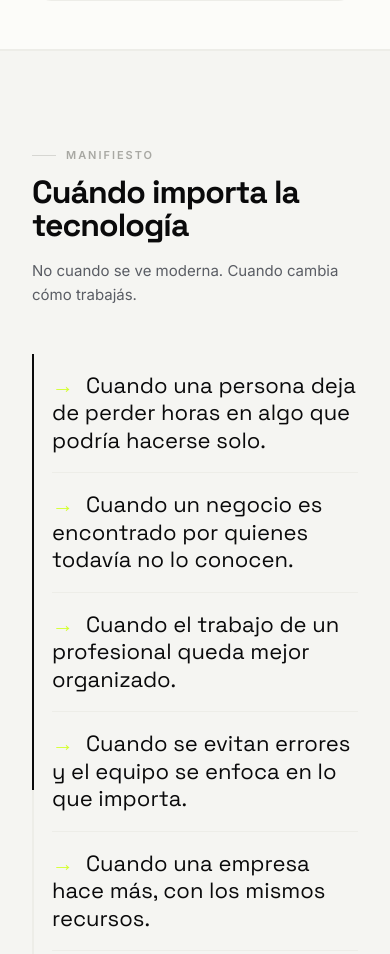
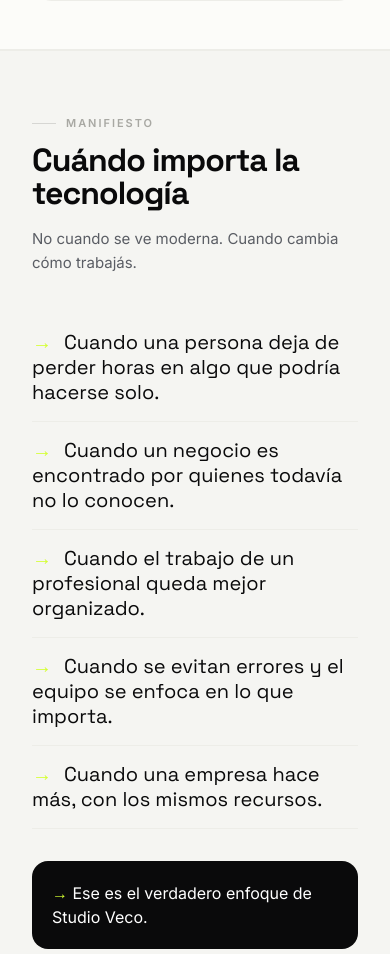
Before and after one commit to Corujotobiasok/StudioVecoWeb, a plain HTML site: page index.html in a window 390 px wide. Shown: the part 2539-3493 px from the top of the page. Drawn offline with Linux system fonts and the light colour scheme.

Commit message:
Add files via upload

```diff
--- a/index.html
+++ b/index.html
@@ -168,10 +168,9 @@ section{padding:96px 0}
 .p-card:nth-child(2)::after{background:var(--violet)}
 .p-card:nth-child(3)::after{background:var(--pink)}
 
-/* Manifesto */
+/* Manifesto - FIXED MOBILE */
 .manifesto{background:var(--gray-100);border-top:1px solid var(--gray-200);border-bottom:1px solid var(--gray-200)}
 .manifesto-layout{display:grid;grid-template-columns:340px 1fr;gap:64px}
-@media(max-width:900px){.manifesto-layout{grid-template-columns:1fr;gap:32px}}
 .manifesto-sticky{position:sticky;top:120px;align-self:start}
 .m-lines{display:flex;flex-direction:column}
 .m-line{font-family:var(--font-display);font-size:clamp(22px,2.6vw,32px);line-height:1.25;padding:18px 0;border-bottom:1px solid var(--gray-200);color:#D8D8D3;transition:color .5s var(--ease), transform .5s var(--ease);transform:translateX(0)}
@@ -179,6 +178,15 @@ section{padding:96px 0}
 .m-line.lit::before{content:'→';margin-right:12px;color:var(--lime);font-weight:700}
 .progress-track{width:2px;background:var(--gray-200);height:100%;position:absolute;left:0;top:0;border-radius:2px}
 .progress-fill{width:100%;background:var(--black);height:0%;transition:height .2s linear}
+@media(max-width:900px){
+  .manifesto{padding:64px 0}
+  .manifesto-layout{grid-template-columns:1fr;gap:24px}
+  .manifesto-sticky{position:relative;top:auto}
+  .manifesto-layout > div:nth-child(2){padding-left:0 !important}
+  .progress-track{display:none}
+  .m-line{font-size:20px;padding:16px 0;opacity:1;color:#B8B8B3}
+  .m-line.lit{color:var(--black);transform:none}
+}
 
 /* Services Bento */
 .bento{display:grid;grid-template-columns:1.2fr .8fr .8fr;grid-template-rows:auto auto;gap:16px}
@@ -577,23 +585,36 @@ const io2 = new IntersectionObserver(entries=>{
 },{threshold:.5});
 procs.forEach(el=>io2.observe(el));
 
-// Manifesto spotlight + progress
+// Manifesto spotlight + progress - MOBILE FIX
 const mLines = document.querySelectorAll('[data-m]');
 const mProg = document.getElementById('mProgress');
+const isMobileManifesto = window.matchMedia('(max-width: 900px)').matches;
+
+if(isMobileManifesto){
+  // En mobile, activar todas con un threshold más amigable
+  const ioMobile = new IntersectionObserver(entries=>{
+    entries.forEach(en=>{
+      if(en.isIntersecting) en.target.classList.add('lit');
+    });
+  },{threshold:0.2, rootMargin:'0px 0px -10% 0px'});
+  mLines.forEach(l=>ioMobile.observe(l));
+} else {
   const ioM = new IntersectionObserver(entries=>{
     entries.forEach(en=>{
       if(en.isIntersecting) en.target.classList.add('lit');
     });
   },{rootMargin:'-40% 0px -40% 0px', threshold:0});
   mLines.forEach(l=>ioM.observe(l));
+
   window.addEventListener('scroll',()=>{
     const sec = document.querySelector('.manifesto');
-  if(!sec) return;
+    if(!sec || !mProg) return;
     const rect = sec.getBoundingClientRect();
     const total = sec.offsetHeight;
     const scrolled = Math.min(Math.max(( -rect.top) / (total - window.innerHeight*0.5),0),1);
-  if(mProg) mProg.style.height = (scrolled*100)+'%';
+    mProg.style.height = (scrolled*100)+'%';
   },{passive:true});
+}
 
 // Contact form -> mailto
 document.getElementById('contactForm').addEventListener('submit',e=>{
```
Lines whose indentation alone changed are shown as unchanged.
